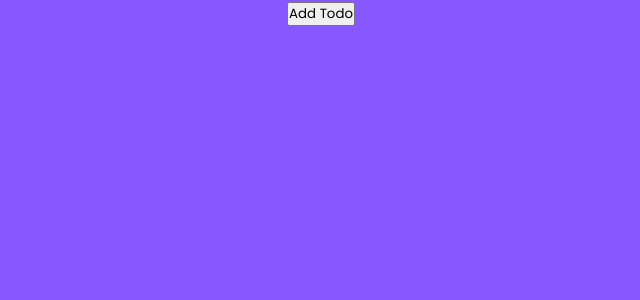
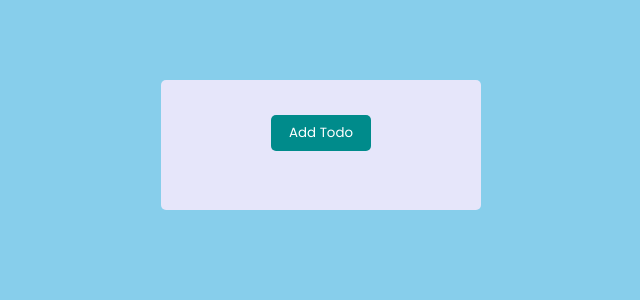
Before and after one commit to dorcasgold/React-todo-list-app, a React (Vite) app: page / in a window 1280 px wide. Shown: the top 300 px of the page, without its empty margins (319-959 px from the left). Built offline with nearby package versions, Linux system fonts and the light colour scheme.

Commit message:
save todo list to browser's local storage

```diff
--- a/src/App.css
+++ b/src/App.css
@@ -8,84 +8,61 @@
 }
 
 body {
-  background: #8758ff;
+  background: skyblue;
   display: flex;
   justify-content: center;
   align-items: center;
 }
 
-.App {
-  text-align: center;
+.container {
+  background-color: lavender;
+  padding: 35px;
+  margin-top: 5rem;
+  display: flex;
+  flex-direction: column;
+  align-items: center;
+  justify-content: center;
+  gap: 1.5rem;
+  border-radius: 5px;
+  width: 20rem;
 }
 
-h1 {
-  color: #fff;
-  margin-bottom: 0.5rem;
-  font-size: 1.75rem;
-}
-
-.TodoWrapper {
-  background: #1A1A40;
-  margin-top: 5rem;
-  padding: 2rem;
+button {
+  padding: 8px 18px;
   border-radius: 5px;
-}
-
-.TodoForm {
-  width: 100%;
-  margin-bottom: 1rem;
-}
-
-.todo-input {
-  outline: none;
-  background: none;
-  border: 1px solid #8758ff;
-  padding: 0.5rem 1rem;
-  margin-top: 1rem;
-  margin-bottom: 2rem;
-  width: 300px;
-  color: #fff;
-}
-
-.todo-input::placeholder {
-  color: #ffffff4d;
-}
-
-.todo-btn {
-  background: #8758ff;
-  color: #fff;
   border: none;
-  padding: 0.55rem;
+  color: white;
   cursor: pointer;
 }
 
-.Todo {
-  display: flex;
-  justify-content: space-between;
-  align-items: center;
-  background: #8758ff;
-  color: #fff;
-  padding: 0.75rem 1rem;
-  border-radius: 5px;
-  margin-bottom: 1rem;
+.container button {
+  background: darkcyan;
+  margin-bottom: 1.5rem;
 }
 
-.fa-trash {
-  margin-left: 0.75rem;
+.content {
+  display: flex;
+  align-items: baseline;
+  justify-content: space-between;
+  width: 100%;
 }
 
-.incompleted {
-  color: #fff;
+.content span {
+  padding: 8px 19px;
+  border-radius: 5px;
+  color: white;
+  background-color: turquoise;
   cursor: pointer;
 }
 
-.completed {
-  color: #c5aeff;
-  text-decoration: line-through;
-  cursor: pointer;
+.content span:hover {
+  background-color: teal;
 }
 
-.edit-icon,
-.delete-icon {
-  cursor: pointer;
+.content button {
+  background-color: tomato;
 }
+
+.content button:hover {
+  background-color: red;
+}
--- a/src/Components/Todo.jsx
+++ b/src/Components/Todo.jsx
@@ -1,6 +1,6 @@
 function Todo({ todo, onDelete }) {
   return (
-    <div>
+    <div className="content">
       <span>{todo}</span>
       <button onClick={onDelete}>Delete</button>
     </div>
--- a/src/Components/TodoList.jsx
+++ b/src/Components/TodoList.jsx
@@ -1,8 +1,19 @@
-import { useState } from "react"
+import { useState, useEffect } from "react"
 import Todo from './Todo';
 
 function TodoList() {
   const [todos, setTodos] = useState([])
+
+  useEffect(() => {
+    const storedTodos = JSON.parse(localStorage.getItem('todos'));
+    if (storedTodos) {
+      setTodos(storedTodos)
+    }
+  }, []);
+
+  useEffect(() => {
+    localStorage.setItem('todos', JSON.stringify(todos))
+  }, [todos]);
 
   function addTodo() {
     const newTodo = prompt("Enter new Todo");
@@ -15,7 +26,7 @@ function TodoList() {
     setTodos(updatedTodos)
   }
   return (
-    <div>
+    <div className="container">
       <button onClick={addTodo}>Add Todo</button>
       {todos.map((todo, index) => (
         <Todo key={index} todo={todo} onDelete={() => deleteTodo(index)} />
```
